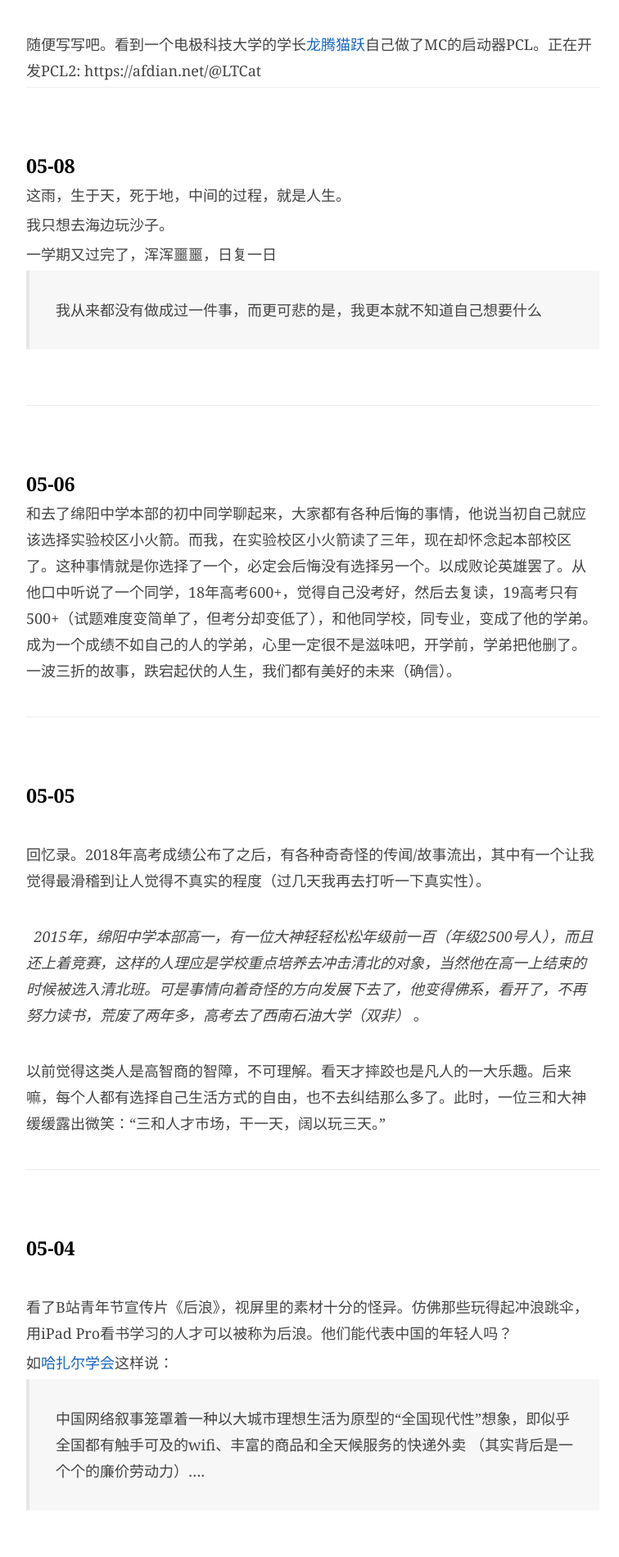
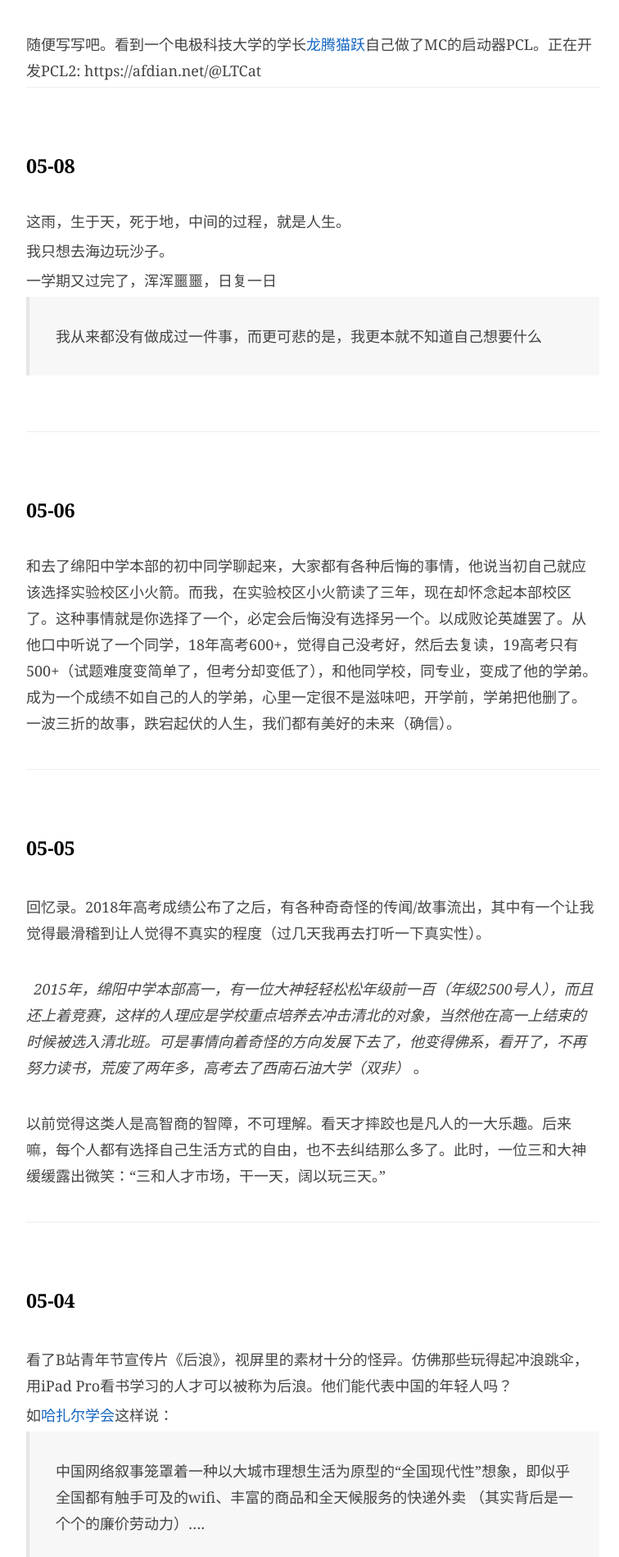
Before and after one commit to JaydenYL/JaydenYL.github.io, a Jekyll site: the page built from _posts/2020-04-26-日记.md, in a window 1280 px wide. Shown: the part 423-2322 px from the top of the page at 82% size, without its empty margins (258-1014 px from the left). Built offline with Jekyll 4.4.1, drawn with Linux system fonts in a browser that asks for light colours; comment, search, counter and statistics services are not loaded.

Commit message:
Update 2020-04-26-日记.md

```diff
--- a/_posts/2020-04-26-日记.md
+++ b/_posts/2020-04-26-日记.md
@@ -37,7 +37,7 @@
 
 ### 05-08
 
-这雨，生于天，死于地，中间的过程，就是人生。
+<br>这雨，生于天，死于地，中间的过程，就是人生。
 
 我只想去海边玩沙子。
 
@@ -57,7 +57,7 @@
 
 ### 05-06
 
-和去了绵阳中学本部的初中同学聊起来，大家都有各种后悔的事情，他说当初自己就应该选择实验校区小火箭。而我，在实验校区小火箭读了三年，现在却怀念起本部校区了。这种事情就是你选择了一个，必定会后悔没有选择另一个。以成败论英雄罢了。从他口中听说了一个同学，18年高考600+，觉得自己没考好，然后去复读，19高考只有500+（试题难度变简单了，但考分却变低了），和他同学校，同专业，变成了他的学弟。成为一个成绩不如自己的人的学弟，心里一定很不是滋味吧，开学前，学弟把他删了。一波三折的故事，跌宕起伏的人生，我们都有美好的未来（确信）。
+<br>和去了绵阳中学本部的初中同学聊起来，大家都有各种后悔的事情，他说当初自己就应该选择实验校区小火箭。而我，在实验校区小火箭读了三年，现在却怀念起本部校区了。这种事情就是你选择了一个，必定会后悔没有选择另一个。以成败论英雄罢了。从他口中听说了一个同学，18年高考600+，觉得自己没考好，然后去复读，19高考只有500+（试题难度变简单了，但考分却变低了），和他同学校，同专业，变成了他的学弟。成为一个成绩不如自己的人的学弟，心里一定很不是滋味吧，开学前，学弟把他删了。一波三折的故事，跌宕起伏的人生，我们都有美好的未来（确信）。
 
 <br>
 
```
